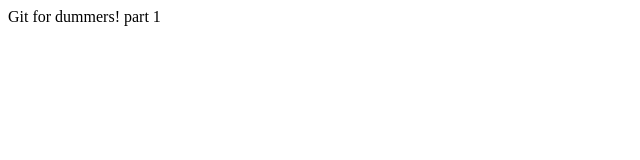
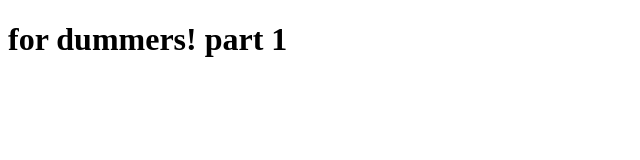
Before and after one commit to BoikoIgor/github-tutorial, a plain HTML site: page index.html in a window 1280 px wide. Shown: the whole page, without its empty margins (0-640 px from the left). Drawn offline with Linux system fonts and the light colour scheme.

Commit message:
update body title

```diff
--- a/index.html
+++ b/index.html
@@ -7,6 +7,6 @@
     <title>Git for dummers!</title>
   </head>
   <body>
-    Git for dummers! part 1
+    <h1>for dummers! part 1</h1>
   </body>
 </html>
```
